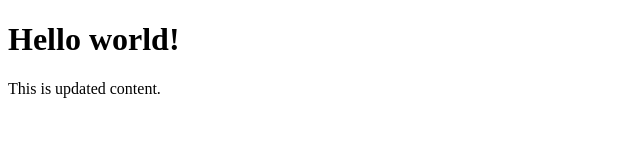
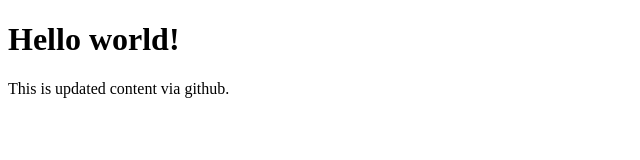
Before and after one commit to Sonu0612/gitting, a plain HTML site: page index.html in a window 1280 px wide. Shown: the full height of the page, 0-640 px from the left. Drawn offline with Linux system fonts and the light colour scheme.

Commit message:
Update paragraph content in index.html

```diff
--- a/index.html
+++ b/index.html
@@ -6,7 +6,7 @@
 <body>
 
 <h1>Hello world!</h1>
-<p>This is updated content.</p>
+<p>This is updated content via github.</p>
 
 </body>
 </html>
```
